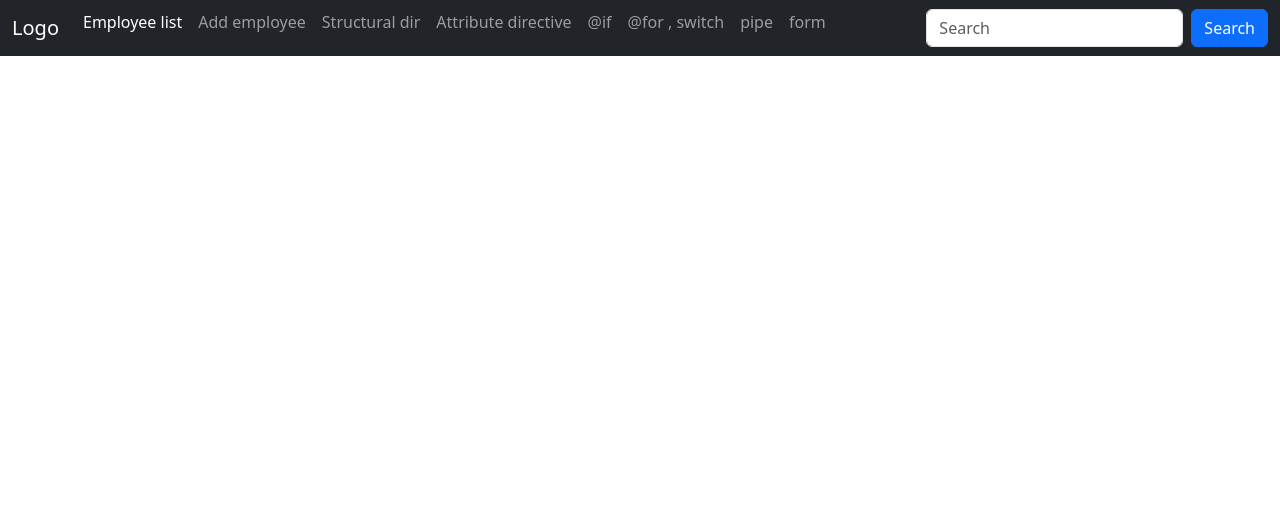
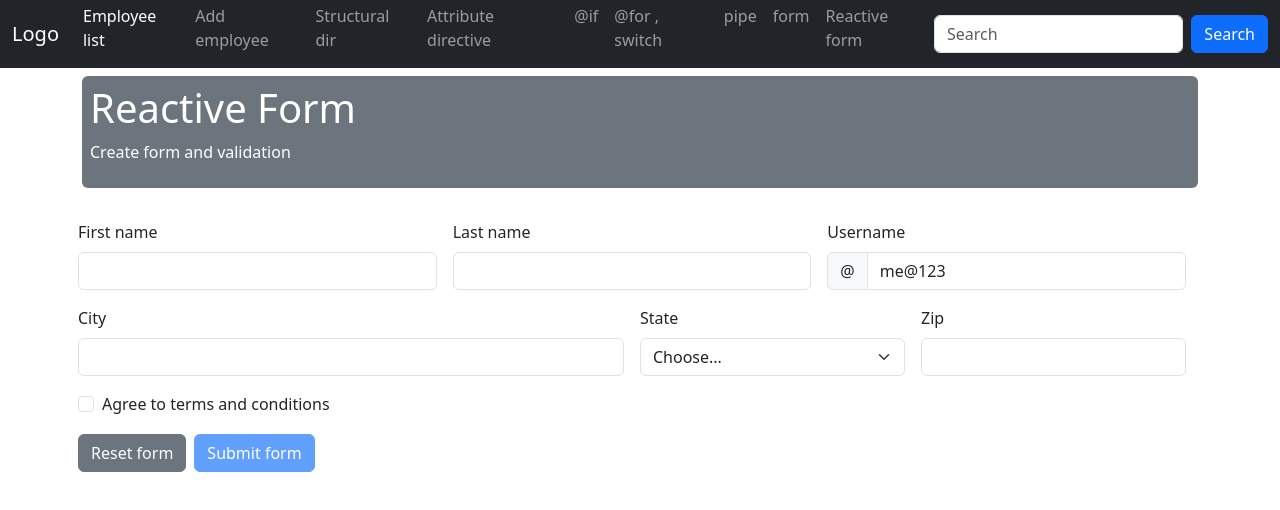
Before and after one commit to JBworks-GIT/angular_18_tutorial, an Angular app: page /reactive-form in a window 1280 px wide. Before the commit this address led to /. Shown: the top 510 px of the page. Built offline with nearby package versions, Linux system fonts and the light colour scheme.

Commit message:
reactive form

```diff
--- a/src/app/app.component.html
+++ b/src/app/app.component.html
@@ -48,6 +48,9 @@
           <li class="nav-item" style="margin-top:-12px;">
             <a class="nav-link" routerLink="template-form">form</a>
           </li>
+          <li class="nav-item" style="margin-top:-12px;">
+            <a class="nav-link" routerLink="reactive-form">Reactive form</a>
+          </li>
         </ul>
         <form class="d-flex">
           <input class="form-control me-2" type="text" placeholder="Search">
--- a/src/app/app.routes.ts
+++ b/src/app/app.routes.ts
@@ -8,6 +8,7 @@ import { IfelseComponent } from './components/controlFlow/ifelse/ifelse.componen
 import { ForComponent } from './components/controlFlow/for/for.component';
 import { PipeComponent } from './components/pipe/pipe.component';
 import { TemplateComponent } from './components/forms/template/template.component';
+import { ReactiveComponent } from './components/forms/reactive/reactive.component';
 
 export const routes: Routes = [
     {
@@ -43,6 +44,10 @@ export const routes: Routes = [
         component: TemplateComponent
     },
     {
+        path:'reactive-form',
+        component: ReactiveComponent
+    },
+    {
         path:'attributedirective',
         component: AttributeDirectiveComponent
     }
--- a/src/app/components/forms/reactive/reactive.component.html
+++ b/src/app/components/forms/reactive/reactive.component.html
@@ -1 +1,107 @@
-<p>reactive works!</p>
+<div class="mt-2 p-2 bg-secondary text-white rounded">
+    <h1>Reactive Form</h1>
+    <p>Create form and validation</p>
+  </div>
+
+  <div class="row">
+    <div class="col-8"></div>
+
+    <form class="row g-3" [formGroup]="studentForm" >
+      <div class="col-md-4">
+        <label class="form-label">First name</label>
+        <input
+          type="text"
+          class="form-control"
+          name="firstName"
+          formControlName="firstName"
+        />
+        <div class="text-danger">
+            @if(studentForm.controls['firstName'].touched && studentForm.controls['firstName'].errors?.['required']){
+            <span> this is required</span>
+            }
+            @else if (studentForm.controls['firstName'].touched && studentForm.controls['firstName'].errors?.['minlength']) {
+            <span> min char is 4</span>
+            }
+        </div>
+      </div>
+
+      <div class="col-md-4">
+        <label class="form-label">Last name</label>
+        <input
+          type="text"
+          class="form-control"
+          name="lastName"
+          formControlName="lastName"
+        />
+      </div>
+
+      <div class="col-md-4">
+        <label class="form-label">Username</label>
+        <div class="input-group">
+          <span class="input-group-text">&#64;</span>
+          <input
+            type="text"
+            class="form-control"
+            name="userName"
+          formControlName="userName"
+          />
+        </div>
+        @if(studentForm.controls['userName'].touched && studentForm.controls['userName'].errors?.['email']){
+            <span class="text-danger">email id not valid</span>
+            }
+      </div>
+
+      <div class="col-md-6">
+        <label class="form-label">City</label>
+        <input
+          type="text"
+          name="city"
+          class="form-control"
+          formControlName="city"
+        />
+      </div>
+
+      <div class="col-md-3">
+        <label class="form-label">State</label>
+
+          <select class="form-select" name="state" formControlName="state" >
+          <option selected disabled value="">Choose...</option>
+          <option>Haryana</option>
+          <option>Goa</option>
+          <option>Punjab</option>
+        </select>
+      </div>
+
+      <div class="col-md-3">
+        <label class="form-label">Zip</label>
+        <input
+          type="text"
+          class="form-control"
+          name="zipCode"
+          formControlName="zipCode"
+        />
+      </div>
+
+      <div class="col-12">
+        <div class="form-check">
+          <input
+            class="form-check-input"
+            type="checkbox"
+            name="isAcceptTerms"
+            formControlName="isAcceptTerms"
+          />
+          <label class="form-check-label" for="invalidCheck"
+            >Agree to terms and conditions</label
+          >
+        </div>
+      </div>
+
+      <div class="col-12">
+        <button class="btn btn-secondary" type="button" >Reset form</button>
+        <button class="btn btn-primary mx-2"  type="button" [disabled]="studentForm.invalid" (click)="onSave()">Submit form</button>
+      </div>
+    </form>
+    <div class="col-4">
+        {{formValue | json}}
+    </div>
+  </div>
--- a/src/app/components/forms/reactive/reactive.component.ts
+++ b/src/app/components/forms/reactive/reactive.component.ts
@@ -1,12 +1,28 @@
+import { JsonPipe } from '@angular/common';
 import { Component } from '@angular/core';
+import { FormControl, FormGroup, ReactiveFormsModule, Validators } from '@angular/forms';
 
 @Component({
   selector: 'app-reactive',
   standalone: true,
-  imports: [],
+  imports: [ReactiveFormsModule, JsonPipe],
   templateUrl: './reactive.component.html',
   styleUrl: './reactive.component.css'
 })
 export class ReactiveComponent {
 
+  studentForm : FormGroup = new  FormGroup({
+      firstName : new FormControl("",[Validators.required,Validators.minLength(4)]),
+      lastName : new FormControl(""),
+      userName : new FormControl("me@123",[Validators.email]),
+      city : new FormControl(""),
+      state : new FormControl(""),
+      zipCode : new FormControl(""),
+      isAcceptTerms : new FormControl(""),
+  });
+
+  formValue: any;
+  onSave(){
+    this.formValue = this.studentForm.value;
+  }
 }
```
